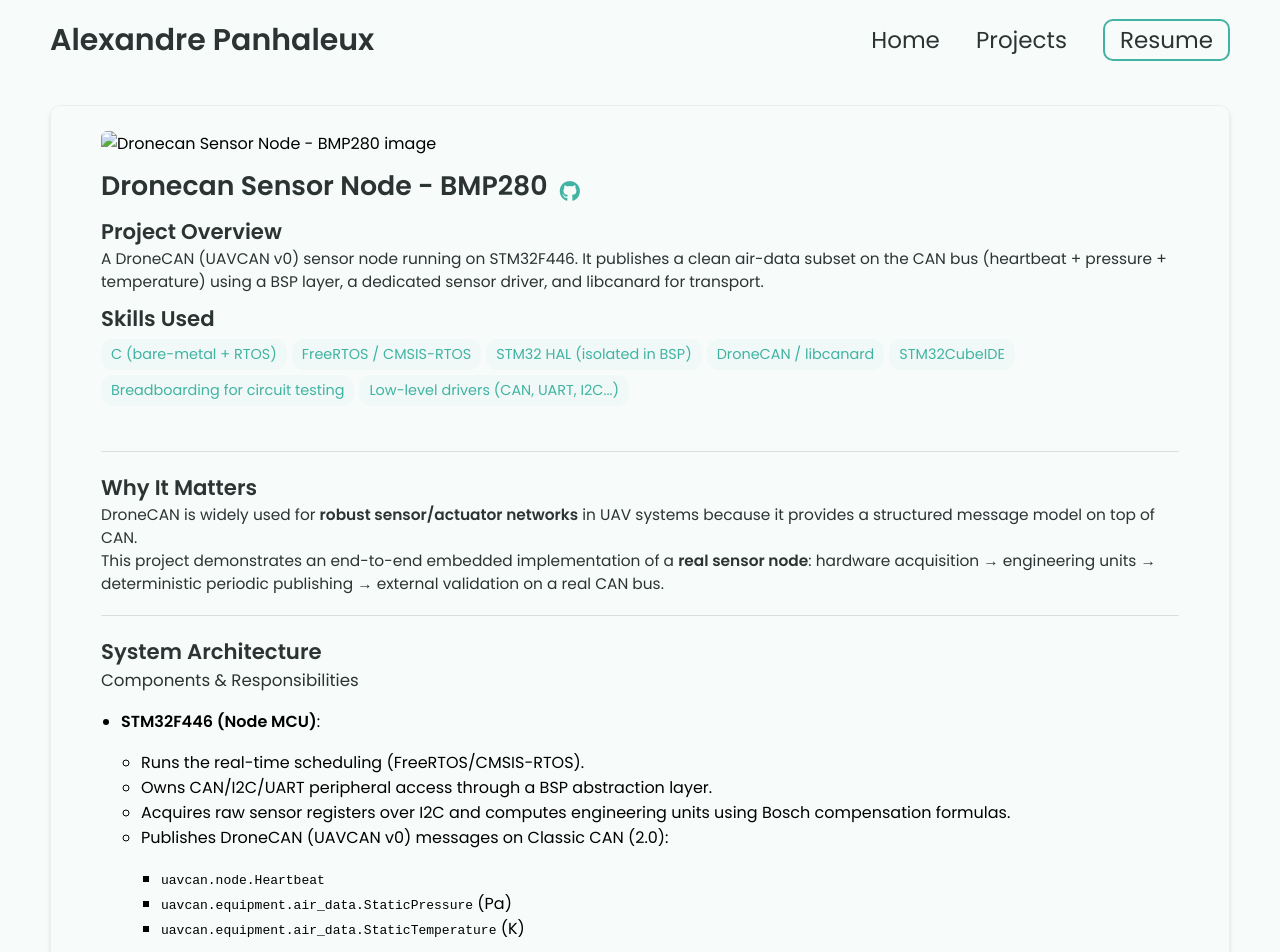
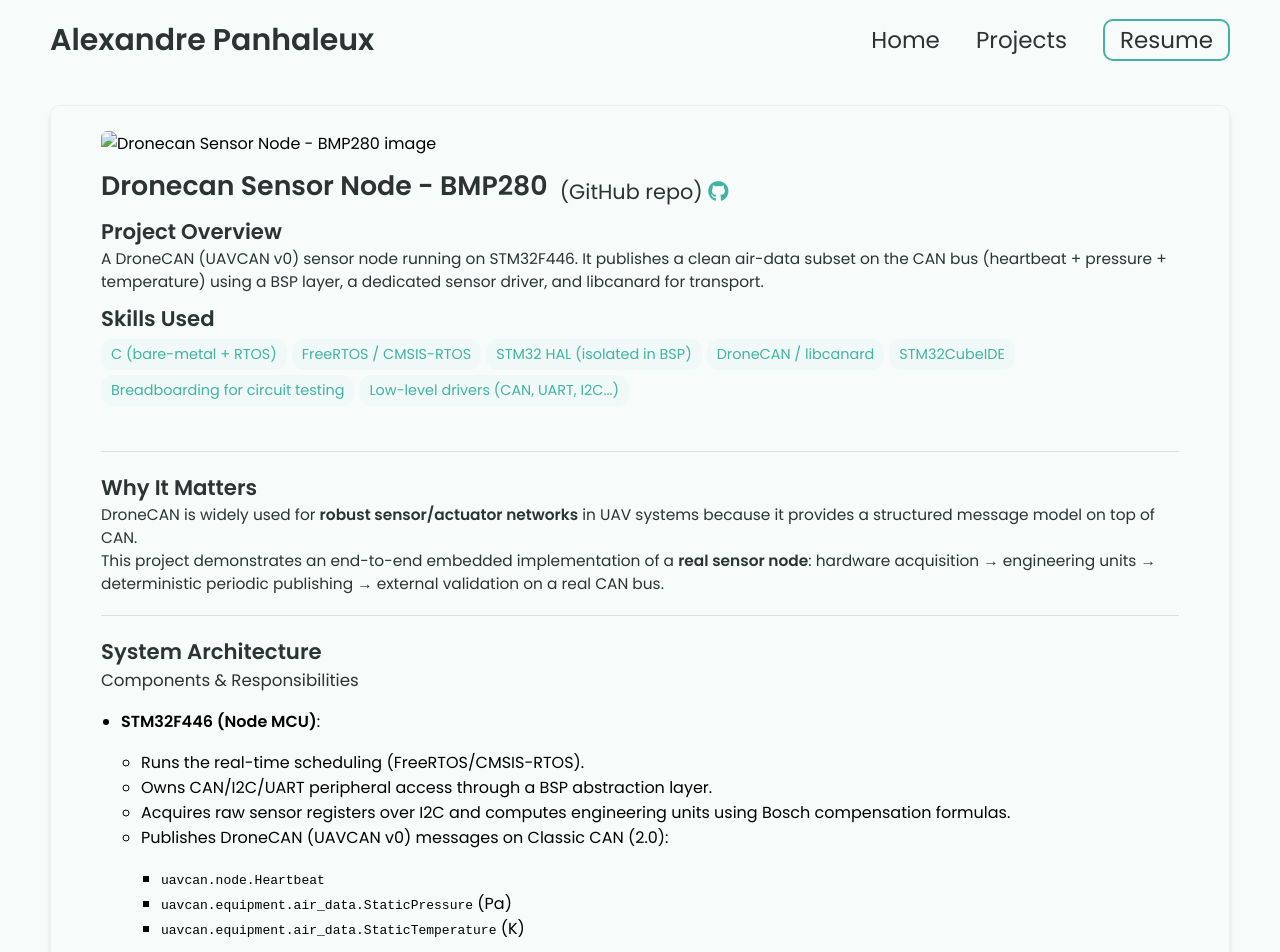
Before and after one commit to alexandrephl/alexandrephl.github.io, a Jekyll site: the page built from _projects/Sensor-node/Dronecan-Sensor-Node.md, in a window 1280 px wide. Shown: the top 952 px of the page. Built offline with Jekyll 4.4.1, drawn with Linux system fonts in a browser that asks for light colours.

Commit message:
Update post.html

```diff
--- a/_layouts/post.html
+++ b/_layouts/post.html
@@ -14,6 +14,7 @@ layout: wrapper
             <h1>{{page.title}}</h1>
             {% if page.repo %}
                 <a class="repo-icon" href="{{ page.repo }}" target="_blank" rel="noopener" aria-label="GitHub repository">
+                <span class="repo-label">(GitHub repo)</span>
                 <i class="fa-brands fa-github"></i>
                 </a>
             {% endif %}
```
